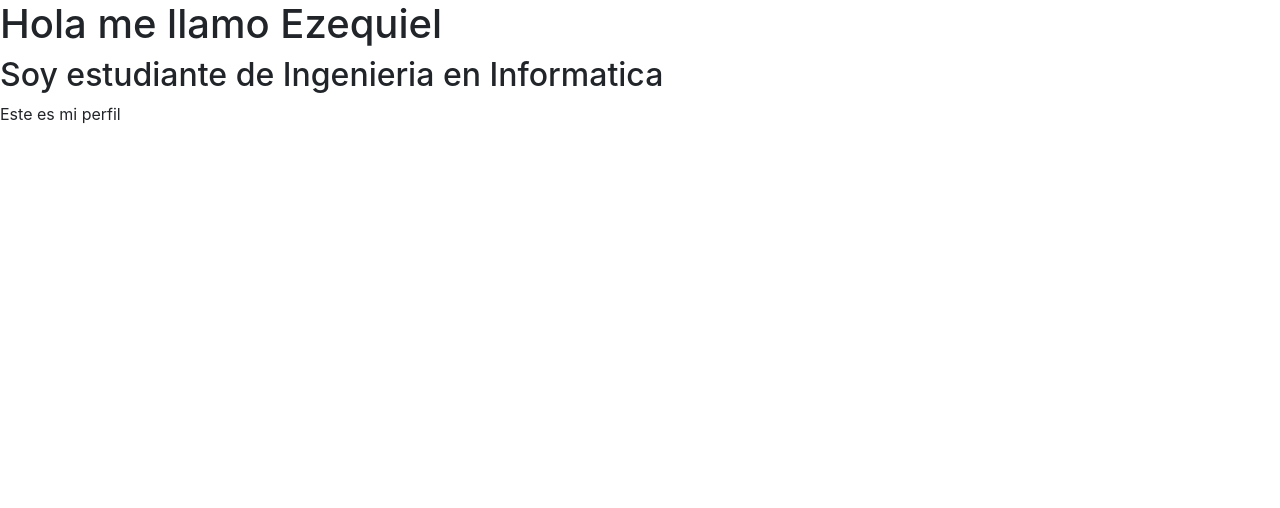
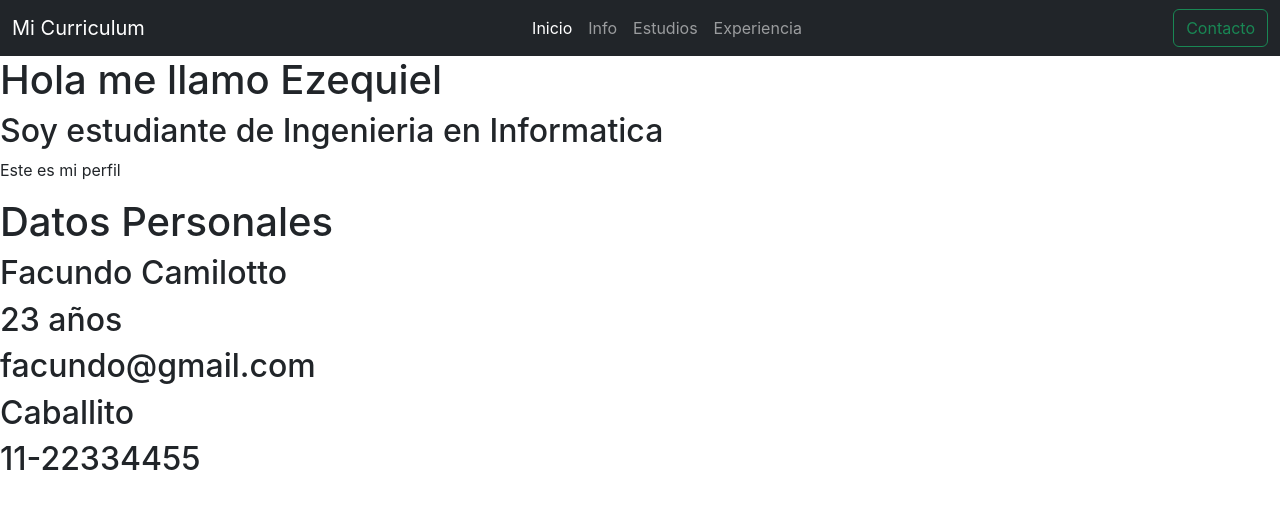
Before and after one commit to ezebarrena/tpoapi, a React (Create React App) app: page / in a window 1280 px wide. Shown: the top 508 px of the page. Built offline with nearby package versions, Linux system fonts and the light colour scheme.

Commit message:
Todo mergeado y funcionando

```diff
--- a/src/sites/pagInicio.js
+++ b/src/sites/pagInicio.js
@@ -1,10 +1,33 @@
 import Intro from "../components/intro.js"
+import NavBar from "../components/navegation/navBar.js"
+import LogIn from "../components/login.js"
+import DatosPersonales from "../components/datosPersonales.jsx"
+//import { BrouserRouter as Router, Route, Routes} from 'react-router-dom'
 
 function pagInicio(){
     return(
-        <div>
-            <Intro />
-        </div>
+
+
+        <body>
+
+            <header>
+                <div className="barra">
+                    <NavBar />
+                </div>
+            </header>
+
+            <div className="pagina">
+                <Intro />
+                <DatosPersonales />
+                {/* ACA PONEMOS TODOS LOS COMPONENTES
+                    ACA PONEMOS TODOS LOS COMPONENTES
+                    ACA PONEMOS TODOS LOS COMPONENTES
+                    ACA PONEMOS TODOS LOS COMPONENTES
+                    ACA PONEMOS TODOS LOS COMPONENTES
+                    ACA PONEMOS TODOS LOS COMPONENTES
+                 */}
+            </div>
+        </body>
     );
 }
 
```
Also changed, not shown: 1 other file (tests, documents, lock files or other folders).
